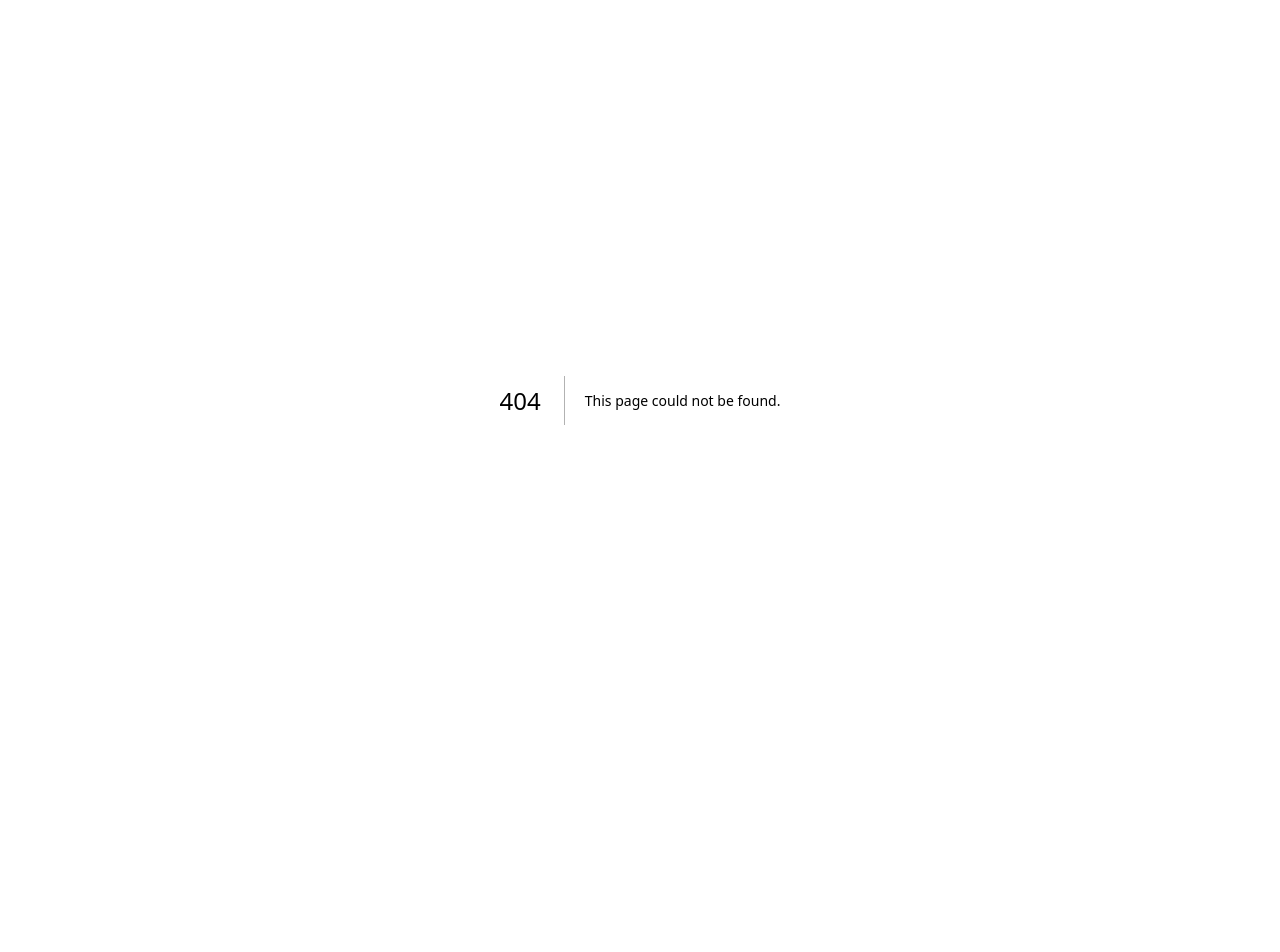
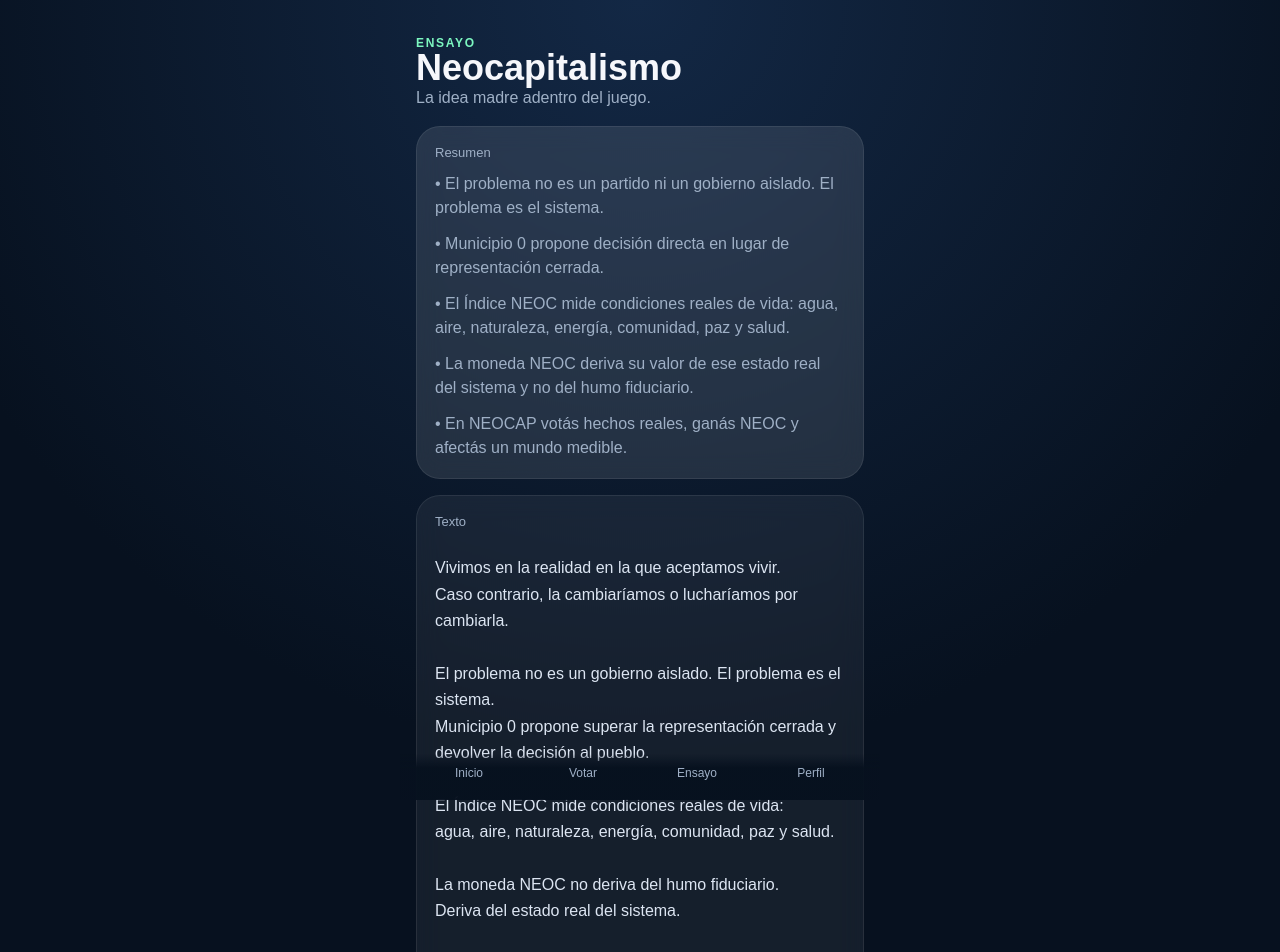
Before and after one commit to Juanmanueloddone/neocap-infra-ok, a Next.js app: page /essay in a window 1280 px wide. Before the commit this address had no page. Shown: the top 952 px of the page. Before the commit the page ends 800 px from the top, so only its background shows below. Built offline with nearby package versions, Linux system fonts and the light colour scheme.

Commit message:
Create page.tsx

```diff
--- /dev/null
+++ b/app/essay/page.tsx
@@ -0,0 +1,57 @@
+import Nav from "../../components/Nav";
+import { essaySummary } from "../../lib/mock";
+
+const essayText = `
+Vivimos en la realidad en la que aceptamos vivir.
+Caso contrario, la cambiaríamos o lucharíamos por cambiarla.
+
+El problema no es un gobierno aislado. El problema es el sistema.
+Municipio 0 propone superar la representación cerrada y devolver la decisión al pueblo.
+
+El Índice NEOC mide condiciones reales de vida:
+agua, aire, naturaleza, energía, comunidad, paz y salud.
+
+La moneda NEOC no deriva del humo fiduciario.
+Deriva del estado real del sistema.
+
+Si el mundo mejora, el índice sube.
+Si el mundo se degrada, baja.
+
+NEOCAP convierte esa idea en experiencia:
+hechos reales, voto directo, acumulación real de NEOC
+e impacto sobre un sistema medible.
+`;
+
+export default function EssayPage() {
+  return (
+    <main className="app-shell">
+      <section className="screen">
+        <div className="hero">
+          <div className="kicker">Ensayo</div>
+          <h1 className="title">Neocapitalismo</h1>
+          <p className="subtitle">
+            La idea madre adentro del juego.
+          </p>
+        </div>
+
+        <div className="card strong">
+          <div className="small">Resumen</div>
+          <div className="stack" style={{ marginTop: 12 }}>
+            {essaySummary.map((item) => (
+              <p className="subtitle" key={item}>
+                • {item}
+              </p>
+            ))}
+          </div>
+        </div>
+
+        <div className="card">
+          <div className="small">Texto</div>
+          <div className="essay-copy">{essayText}</div>
+        </div>
+      </section>
+
+      <Nav />
+    </main>
+  );
+}
```
